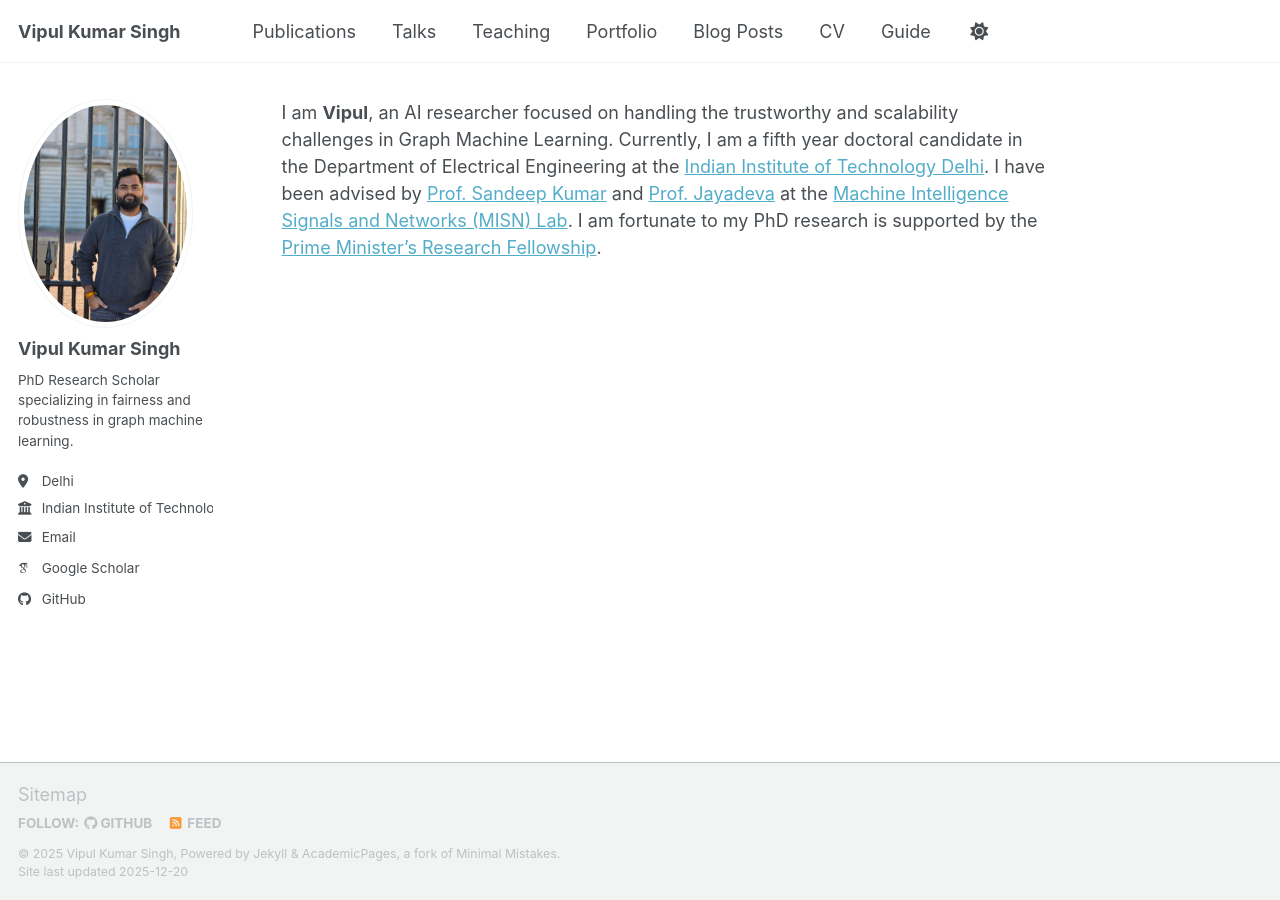
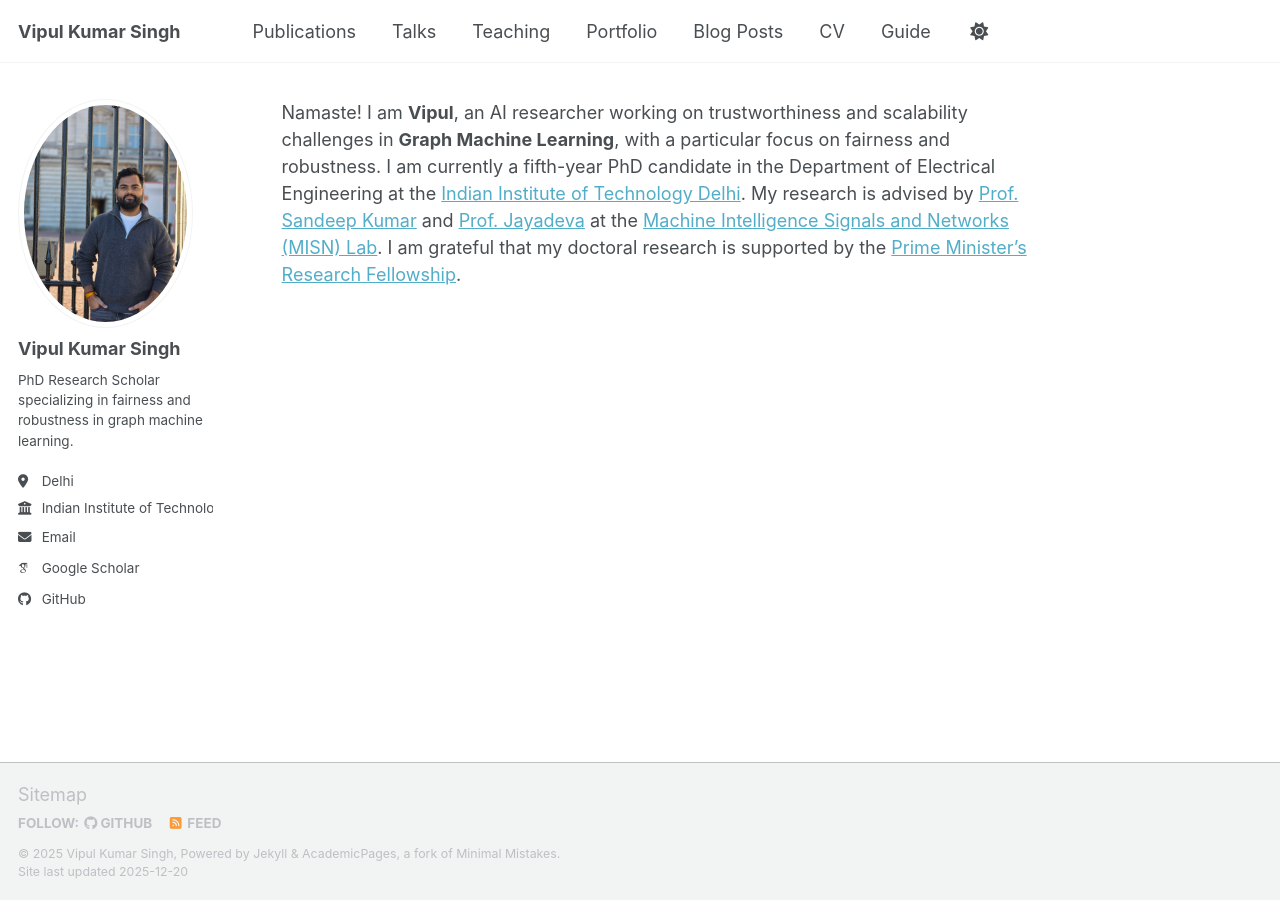
Before and after one commit to shashivipul/shashivipul.github.io, a Jekyll site: the page built from _pages/about.md, in a window 1280 px wide. Built offline with Jekyll 4.4.1, drawn with Linux system fonts in a browser that asks for light colours; some web fonts are replaced; a script bundle is joined from its source files by our own code; library files that are not in the unit come from our copies.

Commit message:
Update about.md

```diff
--- a/_pages/about.md
+++ b/_pages/about.md
@@ -7,4 +7,4 @@
   - /about.html
 ---
 
-I am **Vipul**, an AI researcher focused on handling the trustworthy and scalability challenges in Graph Machine Learning. Currently, I am a fifth year doctoral candidate in the Department of Electrical Engineering at the [Indian Institute of Technology Delhi](https://home.iitd.ac.in). I have been advised by [Prof. Sandeep Kumar](https://sites.google.com/view/sandeepkr/home) and [Prof. Jayadeva](https://web.iitd.ac.in/~jayadeva/) at the [Machine Intelligence Signals and Networks (MISN) Lab](https://misn.iitd.ac.in). I am fortunate to my PhD research is supported by the [Prime Minister's Research Fellowship](https://www.pmrf.in).
+Namaste! I am **Vipul**, an AI researcher working on trustworthiness and scalability challenges in **Graph Machine Learning**, with a particular focus on fairness and robustness. I am currently a fifth-year PhD candidate in the Department of Electrical Engineering at the [Indian Institute of Technology Delhi](https://home.iitd.ac.in). My research is advised by [Prof. Sandeep Kumar](https://sites.google.com/view/sandeepkr/home) and [Prof. Jayadeva](https://web.iitd.ac.in/~jayadeva/) at the [Machine Intelligence Signals and Networks (MISN) Lab](https://misn.iitd.ac.in). I am grateful that my doctoral research is supported by the [Prime Minister’s Research Fellowship](https://www.pmrf.in).
```
